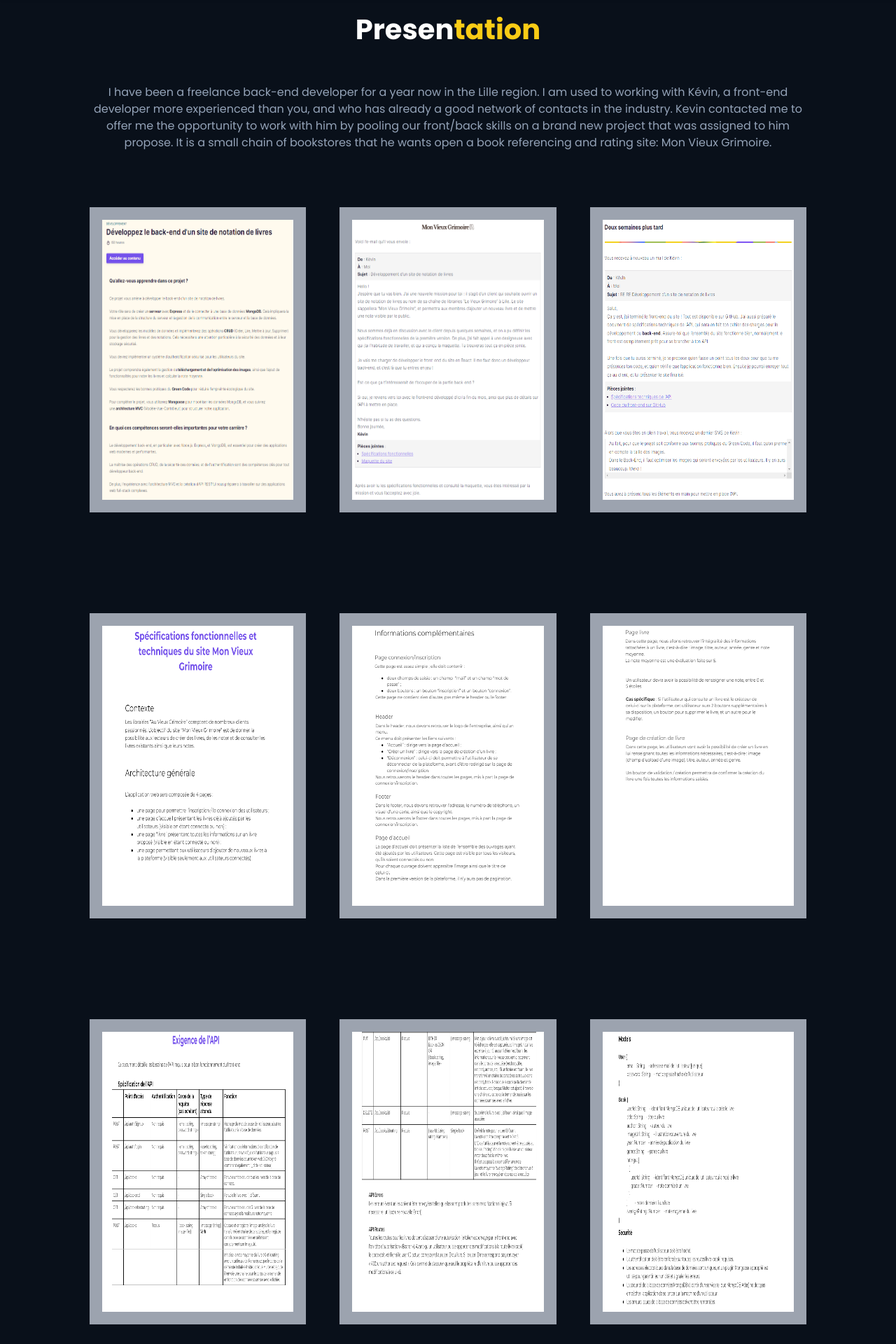
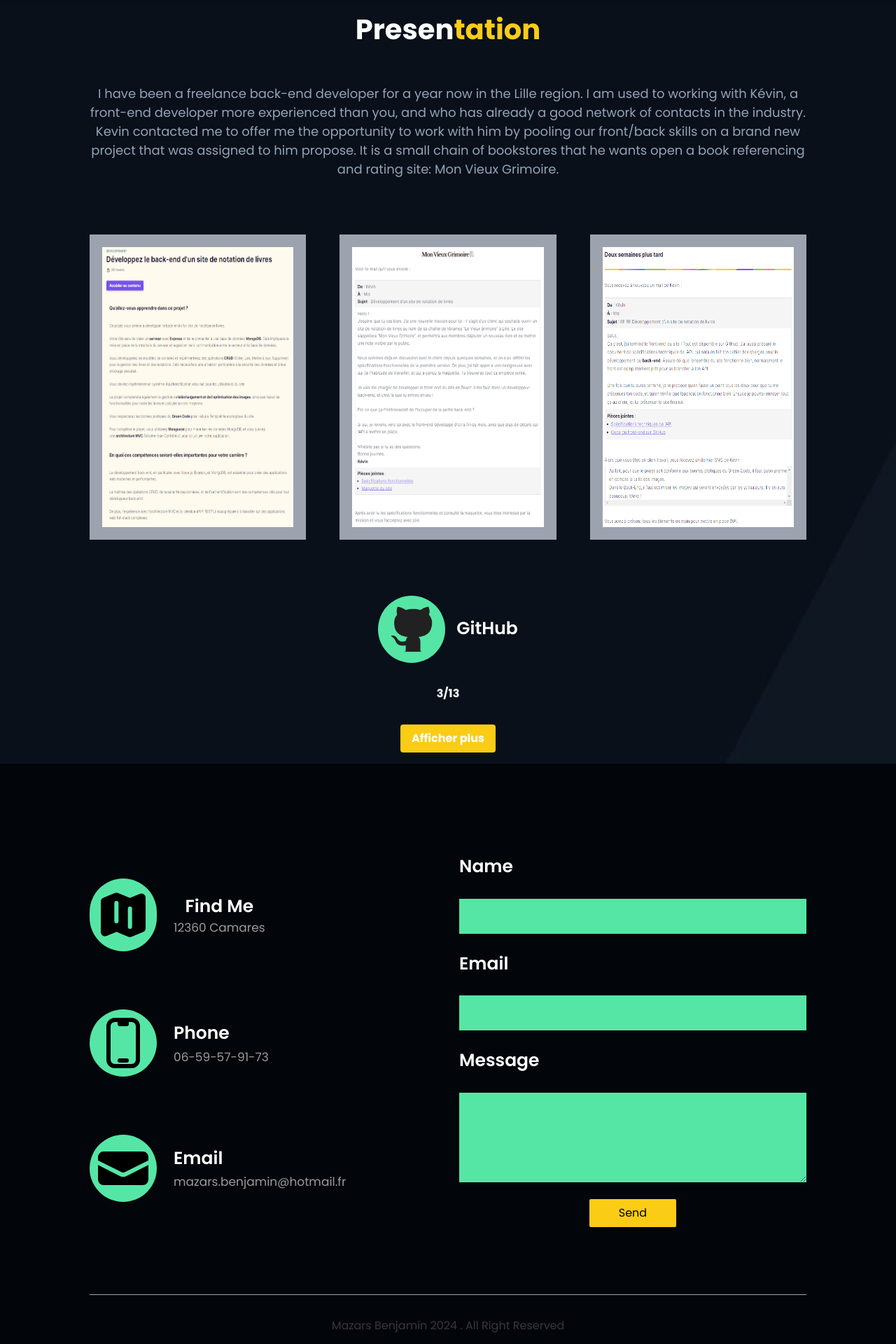
Before and after one commit to Yuyukie/portefolio, a Next.js app: page /projects/grimoire in a window 1280 px wide. Shown: the part 100-2020 px from the top of the page at 70% size. Built offline with nearby package versions, Linux system fonts and the light colour scheme.

Commit message:
pages project finie

```diff
--- a/package.json
+++ b/package.json
@@ -11,6 +11,7 @@
   "dependencies": {
     "@emailjs/browser": "^4.3.3",
     "@heroicons/react": "^2.1.3",
+    "@react-icons/all-files": "^4.1.0",
     "file-saver": "^2.0.5",
     "next": "14.2.3",
     "react": "^18",
--- a/pages/projects/grimoire.tsx
+++ b/pages/projects/grimoire.tsx
@@ -2,13 +2,36 @@ import Footer from "@/components/Footer";
 import ImageWithModal from "@/components/ImageWithModal";
 import MobileNav from "@/components/MobileNav";
 import Nav from "@/components/Nav";
+import Image from "next/image";
+import Link from "next/link";
 
 import React, { useState } from "react";
 
 const Grimoire = () => {
   const [nav, setnav] = useState(false);
+  const [showAll, setShowAll] = useState(false);
+
   const openNav = () => setnav(true);
   const closeNav = () => setnav(false);
+  const toggleShowAll = () => setShowAll(!showAll);
+
+  const images = [
+    "/images/obj.png",
+    "/images/scenario-1.png",
+    "/images/scenario-2.png",
+    "/images/spe-fct.png",
+    "/images/spe-fct-2.png",
+    "/images/spe-fct-3.png",
+    "/images/spe-API.png",
+    "/images/spe-API-2.png",
+    "/images/spe-API-3.png",
+    "/images/grimoire-1.png",
+    "/images/grimoire-2.png",
+    "/images/grimoire-3.png",
+    "/images/grimoire-4.png",
+  ];
+
+  const displayedImages = showAll ? images : images.slice(0, 3);
 
   return (
     <div className="flex flex-col overflow-x-hidden">
@@ -22,7 +45,7 @@ const Grimoire = () => {
             Presen
             <span className="text-yellow-400">tation</span>
           </h1>
-          <p className="mt-[2rem] text=[18px] text-slate-400 ">
+          <p className="mt-[2rem] text-[18px] text-slate-400">
             I have been a freelance back-end developer for a year now in the
             Lille region. I am used to working with Kévin, a front-end developer
             more experienced than you, and who has already a good network of
@@ -32,70 +55,48 @@ const Grimoire = () => {
             chain of bookstores that he wants open a book referencing and rating
             site: Mon Vieux Grimoire.
           </p>
-          <div className="grid grid-cols-1 lg:grid-cols-2 xl:grid-cols-3 mt-[4rem] mb-[4rem] gap-[3rem]  mx-auto">
-            <article className="border-2 border-gray-400 bg-gray-400">
-              <ImageWithModal src="/images/obj.png" alt="" />
-            </article>
-            <article className="border-2 border-gray-400 bg-gray-400">
-              <div className="object-cover">
-                <ImageWithModal src="/images/scenario-1.png" alt="" />
-              </div>
-            </article>
-            <article className="border-2 border-gray-400 bg-gray-400">
-              <div className="object-cover">
-                <ImageWithModal src="/images/scenario-2.png" alt="" />
-              </div>
-            </article>
+          <div className="grid grid-cols-1 lg:grid-cols-2 xl:grid-cols-3 mt-[4rem] mb-[4rem] gap-[3rem] mx-auto">
+            {displayedImages.map((src, index) => (
+              <article
+                key={index}
+                className="border-2 border-gray-400 bg-gray-400 hover:scale-105 transform transition-all duration-300"
+              >
+                <ImageWithModal src={src} alt="" />
+              </article>
+            ))}
           </div>
-          <div className="grid grid-cols-1 lg:grid-cols-2 xl:grid-cols-3 mt-[4rem] mb-[4rem] gap-[3rem]  mx-auto">
-            <article className="border-2 border-gray-400 bg-gray-400">
-              <ImageWithModal src="/images/spe-fct.png" alt="" />
-            </article>
-            <article className="border-2 border-gray-400 bg-gray-400">
-              <div className="object-cover">
-                <ImageWithModal src="/images/spe-fct-2.png  " alt="" />
-              </div>
-            </article>
-            <article className="border-2 border-gray-400 bg-gray-400">
-              <div className="object-cover">
-                <ImageWithModal src="/images/spe-fct-3.png" alt="" />
-              </div>
-            </article>
+          <div className="flex justify-center items-center gap-4">
+            <div className=" w-[6rem] h-[6rem] flex items-center justify-center rounded-full bg-[#55e6a5]">
+              <Link
+                href="https://github.com/Yuyukie/Projet6"
+                target="_blank"
+                rel="noopener noreferrer"
+              >
+                <Image
+                  src="/images/giticon.png"
+                  alt="123"
+                  width={50}
+                  height={50}
+                  className="md:w-[80px] md:h-[80px]"
+                />
+              </Link>
+            </div>
+            <div>
+              <h2 className="text-[25px] mb-[0.2rem] font-semibold text-white">
+                GitHub
+              </h2>
+            </div>
           </div>
-          <div className="grid grid-cols-1 lg:grid-cols-2 xl:grid-cols-3 mt-[4rem] mb-[4rem] gap-[3rem]  mx-auto">
-            <article className="border-2 border-gray-400 bg-gray-400">
-              <ImageWithModal src="/images/spe-API.png" alt="" />
-            </article>
-            <article className="border-2 border-gray-400 bg-gray-400">
-              <div className="object-cover">
-                <ImageWithModal src="/images/spe-API-2.png" alt="" />
-              </div>
-            </article>
-            <article className="border-2 border-gray-400 bg-gray-400">
-              <div className="object-cover">
-                <ImageWithModal src="/images/spe-API-3.png" alt="" />
-              </div>
-            </article>
+          <div className="mt-4 mb-4 text-white font-bold">
+            {`${displayedImages.length}/${images.length}`}
           </div>
-          <div className="grid grid-cols-1 lg:grid-cols-2 xl:grid-cols-3 mt-[4rem] mb-[4rem] gap-[3rem]  mx-auto">
-            <article className="border-2 border-gray-400 bg-gray-400">
-              <ImageWithModal src="/images/grimoire-1.png" alt="" />
-            </article>
-            <article className="border-2 border-gray-400 bg-gray-400">
-              <div className="object-cover">
-                <ImageWithModal src="/images/grimoire-2.png" alt="" />
-              </div>
-            </article>
-            <article className="border-2 border-gray-400 bg-gray-400">
-              <div className="object-cover">
-                <ImageWithModal src="/images/grimoire-3.png" alt="" />
-              </div>
-            </article>
-            <article className="border-2 border-gray-400 bg-gray-400">
-              <div className="object-cover">
-                <ImageWithModal src="/images/grimoire-4.png" alt="" />
-              </div>
-            </article>
+          <div>
+            <button
+              onClick={toggleShowAll}
+              className=" mb-4 px-4 py-2 bg-yellow-400 text-white font-bold rounded"
+            >
+              {showAll ? "Fermer tous" : "Afficher plus"}
+            </button>
           </div>
         </div>
         <div>
@@ -105,4 +106,5 @@ const Grimoire = () => {
     </div>
   );
 };
+
 export default Grimoire;
```
Also changed, not shown: public/images/giticon.png (added), 1 other file (tests, documents, lock files or other folders).
